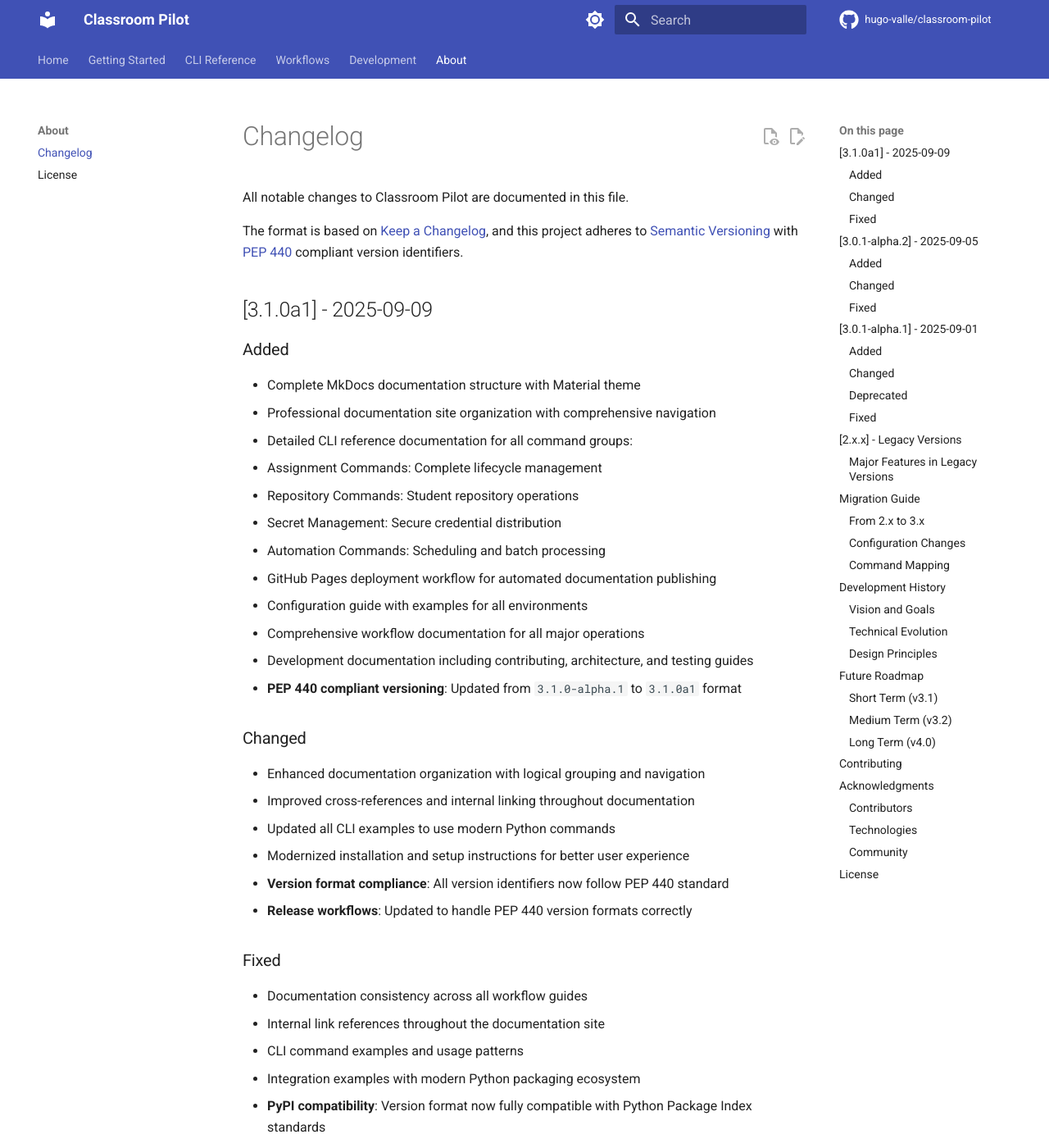
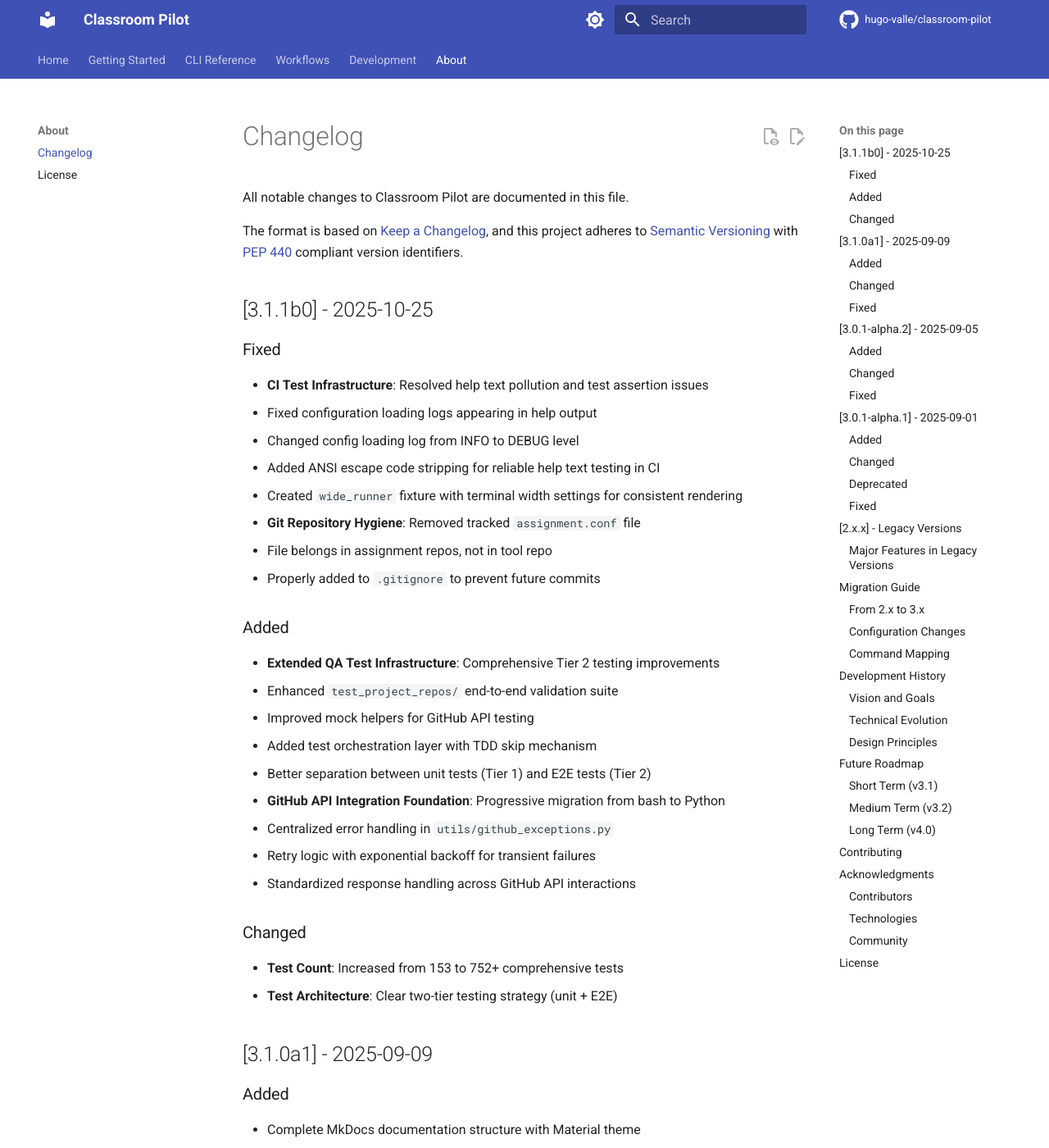
Before and after one commit to hugo-valle/classroom-pilot, an MkDocs documentation site: the page built from docs-site/about/changelog.md, in a window 1280 px wide and 1400 px high. Shown: the whole window at 82% size. Built offline with MkDocs 1.6.1 and Material for MkDocs 9.7.7, drawn with Linux system fonts in a browser that asks for light colours; comment, search, counter and statistics services are not loaded; the version menu is left out.

Commit message:
chore: bump version to 3.1.1b0 and update documentation
- Update version in pyproject.toml to 3.1.1b0
- Update all documentation references to new version
- Add comprehensive changelog entries for v3.1.1b0
- Document CI test fixes and QA infrastructure improvements
- Update test count from 153 to 752+ tests
- Synchronize version across all documentation files

```diff
--- a/docs-site/about/changelog.md
+++ b/docs-site/about/changelog.md
@@ -4,6 +4,33 @@ All notable changes to Classroom Pilot are documented in this file.
 
 The format is based on [Keep a Changelog](https://keepachangelog.com/en/1.0.0/),
 and this project adheres to [Semantic Versioning](https://semver.org/spec/v2.0.0.html) with [PEP 440](https://peps.python.org/pep-0440/) compliant version identifiers.
+
+## [3.1.1b0] - 2025-10-25
+
+### Fixed
+- **CI Test Infrastructure**: Resolved help text pollution and test assertion issues
+  - Fixed configuration loading logs appearing in help output
+  - Changed config loading log from INFO to DEBUG level
+  - Added ANSI escape code stripping for reliable help text testing in CI
+  - Created `wide_runner` fixture with terminal width settings for consistent rendering
+- **Git Repository Hygiene**: Removed tracked `assignment.conf` file
+  - File belongs in assignment repos, not in tool repo
+  - Properly added to `.gitignore` to prevent future commits
+
+### Added
+- **Extended QA Test Infrastructure**: Comprehensive Tier 2 testing improvements
+  - Enhanced `test_project_repos/` end-to-end validation suite
+  - Improved mock helpers for GitHub API testing
+  - Added test orchestration layer with TDD skip mechanism
+  - Better separation between unit tests (Tier 1) and E2E tests (Tier 2)
+- **GitHub API Integration Foundation**: Progressive migration from bash to Python
+  - Centralized error handling in `utils/github_exceptions.py`
+  - Retry logic with exponential backoff for transient failures
+  - Standardized response handling across GitHub API interactions
+
+### Changed
+- **Test Count**: Increased from 153 to 752+ comprehensive tests
+- **Test Architecture**: Clear two-tier testing strategy (unit + E2E)
 
 ## [3.1.0a1] - 2025-09-09
 
--- a/pyproject.toml
+++ b/pyproject.toml
@@ -4,7 +4,7 @@ build-backend = "poetry.core.masonry.api"
 
 [project]
 name = "classroom-pilot"
-version = "3.1.0b2"
+version = "3.1.1b0"
 description = "Modern Python CLI for automating GitHub Classroom assignment management"
 authors = [
     {name = "Hugo Valle", email = "hugovalle1@weber.edu"}
```
Also changed, not shown: README.md (+2 -2 lines), docs-site/index.md (+2 -2 lines), docs/CHANGELOG.md (+27 -0 lines), docs/README.md (+1 -1 lines), .github/copilot-instructions.md.
